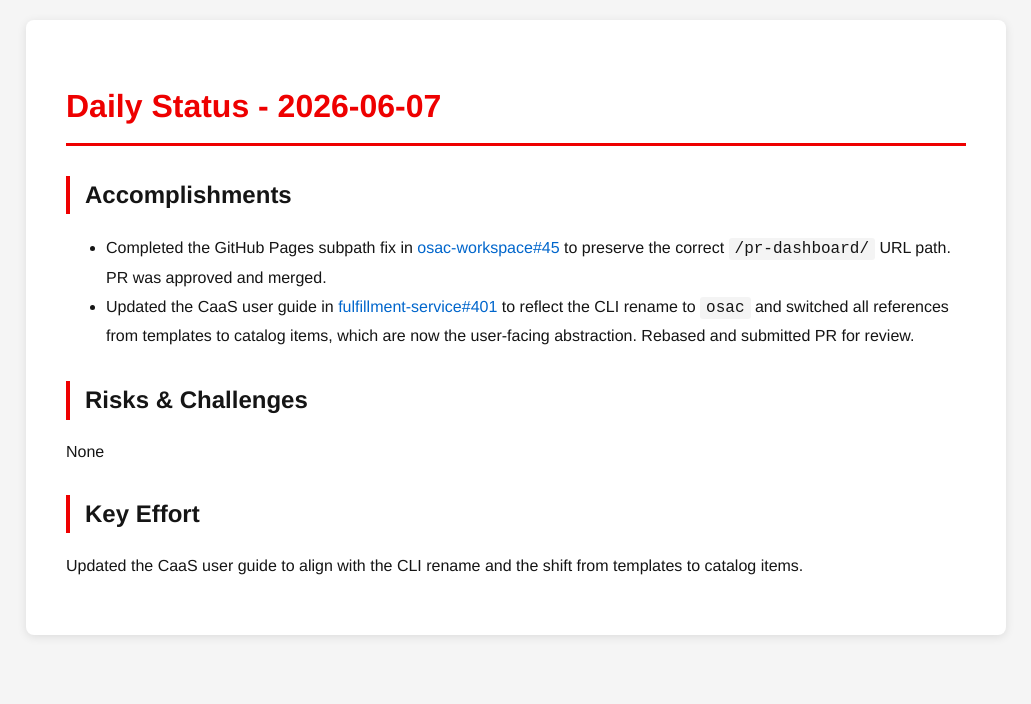
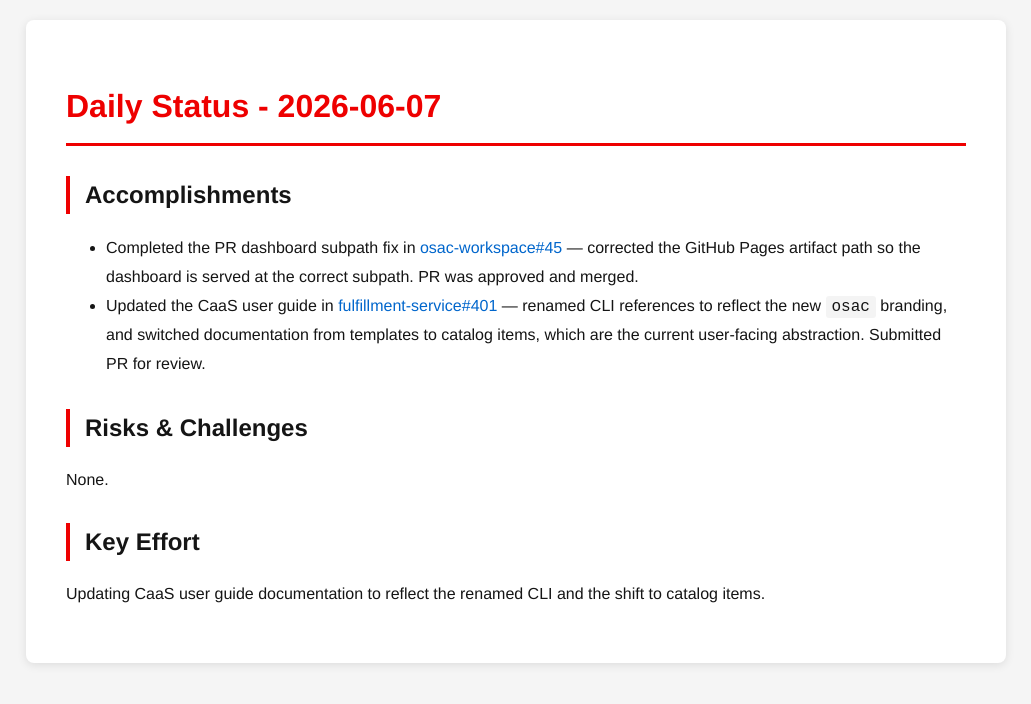
Before and after one commit to tzvatot/daily-status, a Jekyll site: the page built from 2026-06-07.md, in a window 1280 px wide. Shown: the top 704 px of the page, without its empty margins (124-1155 px from the left). Built offline with Jekyll 4.4.1, drawn with Linux system fonts in a browser that asks for light colours.

Commit message:
Daily status update - 2026-06-07

```diff
--- a/2026-06-07.md
+++ b/2026-06-07.md
@@ -7,11 +7,11 @@ date: 2026-06-07
 # Daily Status - 2026-06-07
 
 ## Accomplishments
-- Completed the GitHub Pages subpath fix in [osac-workspace#45](https://github.com/osac-project/osac-workspace/pull/45) to preserve the correct `/pr-dashboard/` URL path. PR was approved and merged.
-- Updated the CaaS user guide in [fulfillment-service#401](https://github.com/osac-project/fulfillment-service/pull/401) to reflect the CLI rename to `osac` and switched all references from templates to catalog items, which are now the user-facing abstraction. Rebased and submitted PR for review.
+- Completed the PR dashboard subpath fix in [osac-workspace#45](https://github.com/osac-project/osac-workspace/pull/45) — corrected the GitHub Pages artifact path so the dashboard is served at the correct subpath. PR was approved and merged.
+- Updated the CaaS user guide in [fulfillment-service#401](https://github.com/osac-project/fulfillment-service/pull/401) — renamed CLI references to reflect the new `osac` branding, and switched documentation from templates to catalog items, which are the current user-facing abstraction. Submitted PR for review.
 
 ## Risks & Challenges
-None
+None.
 
 ## Key Effort
-Updated the CaaS user guide to align with the CLI rename and the shift from templates to catalog items.
+Updating CaaS user guide documentation to reflect the renamed CLI and the shift to catalog items.
```
